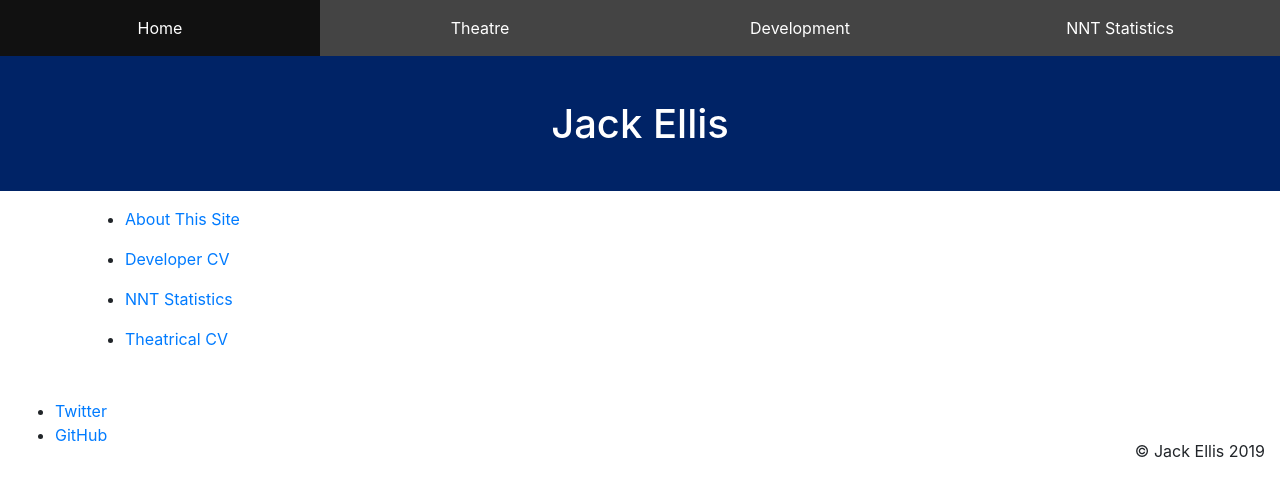
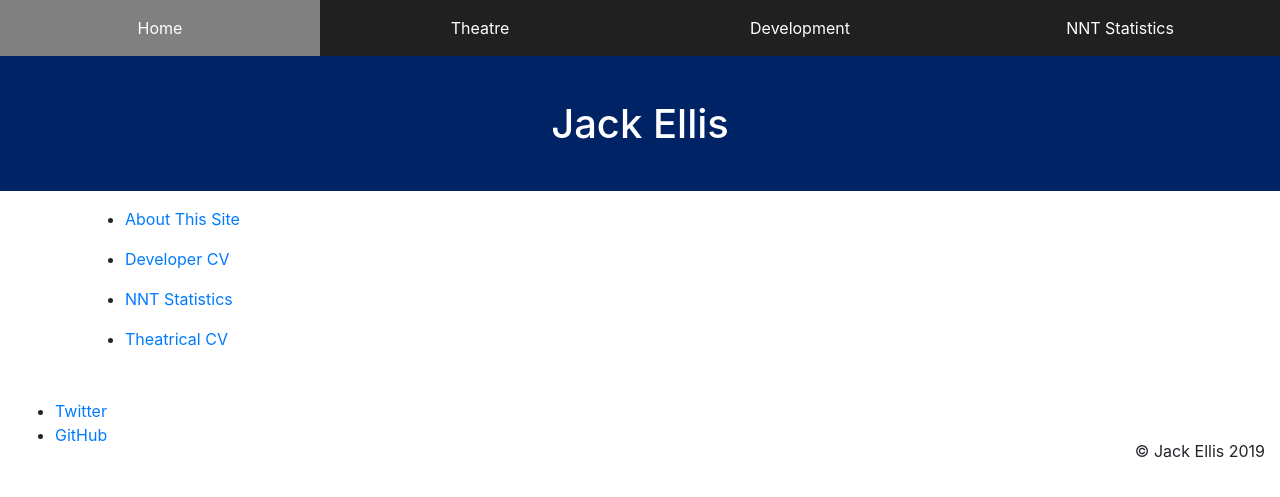
Before and after one commit to GingertronMk1/gingertronmk1.github.io, a Jekyll site: the page built from index.md, in a window 1280 px wide. Shown: the top 497 px of the page. Built offline with Jekyll 4.4.1, drawn with Linux system fonts in a browser that asks for light colours.

Commit message:
Using scale-color instead of multiplication

```diff
--- a/_sass/variables.scss
+++ b/_sass/variables.scss
@@ -1,7 +1,8 @@
 $primary: #002366;
 
-$white:   #FFFFFF;
-$grey-0:  #111111;
-$grey-1:  $grey-0 * 2;
-$grey-2:  $grey-1 * 2;
-$grey-3:  $grey-2 * 2;
+$white:   #FFFFFF;                                    // Brightest
+$grey-0:  scale-color($white,  $lightness: -50%);
+$grey-1:  scale-color($grey-0, $lightness: -50%);
+$grey-2:  scale-color($grey-1, $lightness: -50%);
+$grey-3:  scale-color($grey-2, $lightness: -50%);
+$grey-3:  scale-color($grey-3, $lightness: -50%);     // Darkest
```
